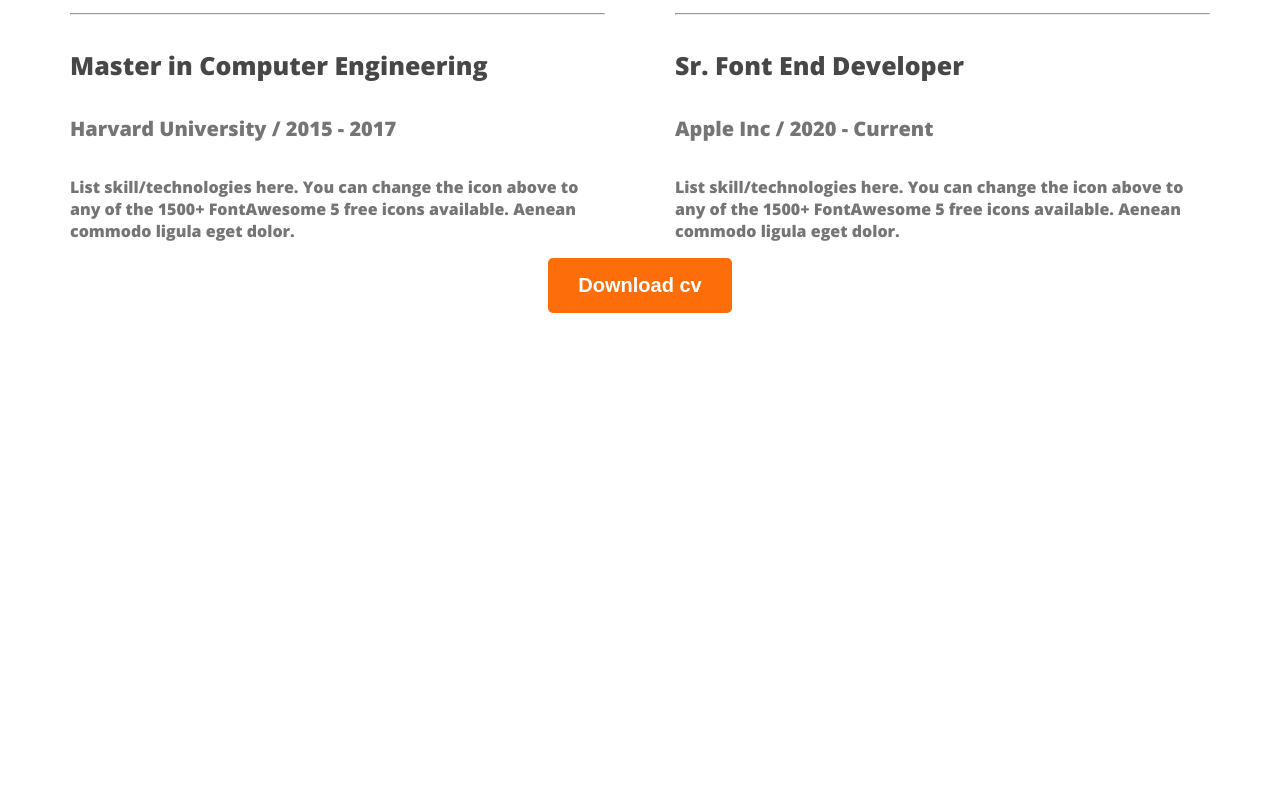
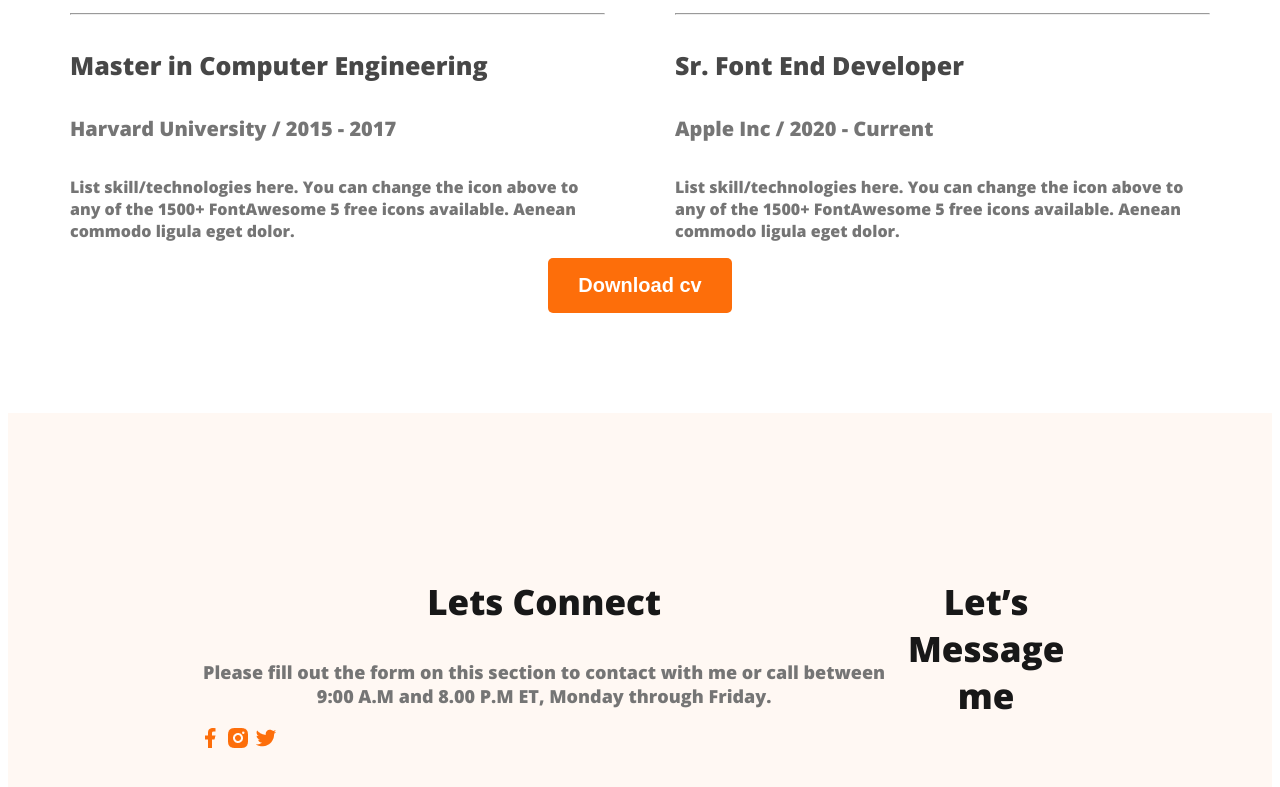
Before and after one commit to Abdullalimon/developer--portfolio, a plain HTML site: page index.html in a window 1280 px wide. Shown: the part 3077-3864 px from the top of the page. Before the commit the page ends 3398 px from the top, so only its background shows below. Drawn offline with nearby package versions, Linux system fonts and the light colour scheme.

Commit message:
added last modifed

```diff
--- a/index.html
+++ b/index.html
@@ -103,7 +103,8 @@
                         <h4 class="resume-item-title">Master in Computer Engineering</h4>
                         <h5 class="resume-item-info">Harvard University / 2015 - 2017</h5>
                         <p class="resume-desc">List skill/technologies here. You can change the icon above
-                        to any of the 1500+ FontAwesome 5 free icons available. Aenean commodo ligula eget dolor.</p>
+                            to any of the 1500+ FontAwesome 5 free icons available. Aenean commodo ligula eget dolor.
+                        </p>
 
                     </div>
                     <hr>
@@ -111,7 +112,8 @@
                         <h4 class="resume-item-title">Master in Computer Engineering</h4>
                         <h5 class="resume-item-info">Harvard University / 2015 - 2017</h5>
                         <p class="resume-desc">List skill/technologies here. You can change the icon above
-                        to any of the 1500+ FontAwesome 5 free icons available. Aenean commodo ligula eget dolor.</p>
+                            to any of the 1500+ FontAwesome 5 free icons available. Aenean commodo ligula eget dolor.
+                        </p>
 
                     </div>
                     <hr>
@@ -119,7 +121,8 @@
                         <h4 class="resume-item-title">Master in Computer Engineering</h4>
                         <h5 class="resume-item-info">Harvard University / 2015 - 2017</h5>
                         <p class="resume-desc">List skill/technologies here. You can change the icon above
-                        to any of the 1500+ FontAwesome 5 free icons available. Aenean commodo ligula eget dolor.</p>
+                            to any of the 1500+ FontAwesome 5 free icons available. Aenean commodo ligula eget dolor.
+                        </p>
 
                     </div>
                 </div>
@@ -129,21 +132,24 @@
                         <h4 class="resume-item-title">Sr. Font End Developer</h4>
                         <h5 class="resume-item-info">Apple Inc / 2020 - Current</h5>
                         <p class="resume-desc">List skill/technologies here. You can change the icon above
-                        to any of the 1500+ FontAwesome 5 free icons available. Aenean commodo ligula eget dolor.</p>
+                            to any of the 1500+ FontAwesome 5 free icons available. Aenean commodo ligula eget dolor.
+                        </p>
                     </div>
                     <hr>
                     <div class="resume-item">
                         <h4 class="resume-item-title">Sr. Font End Developer</h4>
                         <h5 class="resume-item-info">Apple Inc / 2020 - Current</h5>
                         <p class="resume-desc">List skill/technologies here. You can change the icon above
-                        to any of the 1500+ FontAwesome 5 free icons available. Aenean commodo ligula eget dolor.</p>
+                            to any of the 1500+ FontAwesome 5 free icons available. Aenean commodo ligula eget dolor.
+                        </p>
                     </div>
                     <hr>
                     <div class="resume-item">
                         <h4 class="resume-item-title">Sr. Font End Developer</h4>
                         <h5 class="resume-item-info">Apple Inc / 2020 - Current</h5>
                         <p class="resume-desc">List skill/technologies here. You can change the icon above
-                        to any of the 1500+ FontAwesome 5 free icons available. Aenean commodo ligula eget dolor.</p>
+                            to any of the 1500+ FontAwesome 5 free icons available. Aenean commodo ligula eget dolor.
+                        </p>
                     </div>
                 </div>
 
@@ -154,7 +160,20 @@
         </section>
     </main>
     <footer>
+        <div class="footer-colum">
+            <h3 class="section-title">Lets Connect</h3>
+            <p class="section-desc">Please fill out the form on this section to contact with me or call between 9:00 A.M
+                and 8.00 P.M ET, Monday through Friday.</p>
+                <div class="social-links">
+                    <a href=""><img src="images/icons/facebook.png" alt=""></a>
+                    <a href=""><img src="images/icons/insta.png" alt=""></a>
+                    <a href=""><img src="images/icons/twitter.png" alt=""></a>
+                </div>
+        </div>
+        <div class="footer-colum">
+            <h3 class="section-title">Let’s Message me</h3>
 
+        </div>
     </footer>
 </body>
 
--- a/styles/portfolio.css
+++ b/styles/portfolio.css
@@ -186,3 +186,9 @@ main section {
 .download{
     text-align: center;
 }
+footer{
+    display: flex;
+    background-color:  #FFF8F3;
+    margin-top: 100px;
+    padding: 130px 190px;
+}
```
Lines whose indentation alone changed are shown as unchanged.
